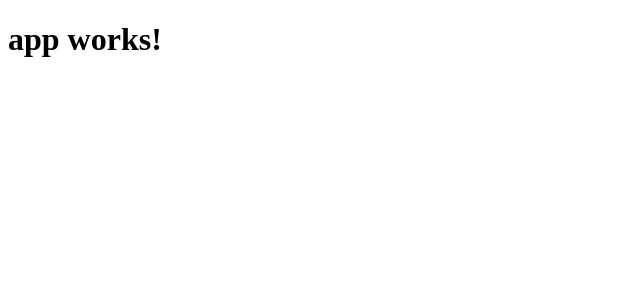
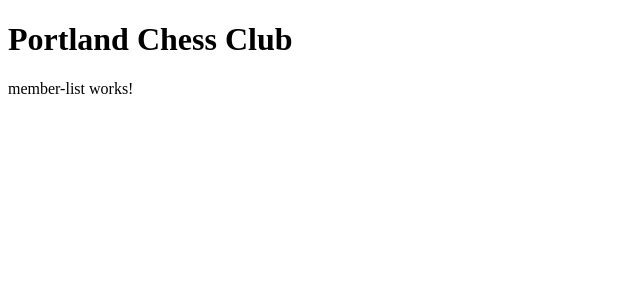
Before and after one commit to rtmath/Portland-Chess-Club, an Angular app: page / in a window 1280 px wide. Shown: the top 300 px of the page, without its empty margins (0-640 px from the left). Built offline with nearby package versions, Linux system fonts and the light colour scheme.

Commit message:
add member list component and router

```diff
--- a/src/app/app.component.html
+++ b/src/app/app.component.html
@@ -1,3 +1,2 @@
-<h1>
-  {{title}}
-</h1>
+<h1>Portland Chess Club</h1>
+<router-outlet></router-outlet>
--- /dev/null
+++ b/src/app/app.routing.ts
@@ -0,0 +1,12 @@
+import { ModuleWithProviders } from '@angular/core';
+import { Routes, RouterModule } from '@angular/router';
+import { MemberListComponent } from './member-list/member-list.component';
+
+const appRoutes: Routes = [
+  {
+    path: '',
+    component: MemberListComponent
+  }
+];
+
+export const routing: ModuleWithProviders = RouterModule.forRoot(appRoutes);
--- /dev/null
+++ b/src/app/member-list/member-list.component.html
@@ -0,0 +1,3 @@
+<p>
+  member-list works!
+</p>
--- /dev/null
+++ b/src/app/member-list/member-list.component.ts
@@ -0,0 +1,15 @@
+import { Component, OnInit } from '@angular/core';
+
+@Component({
+  selector: 'app-member-list',
+  templateUrl: './member-list.component.html',
+  styleUrls: ['./member-list.component.css']
+})
+export class MemberListComponent implements OnInit {
+
+  constructor() { }
+
+  ngOnInit() {
+  }
+
+}
```
Also changed, not shown: src/app/app.module.ts (+7 -2 lines), src/app/member-list/member-list.component.css (added), 1 other file (tests, documents, lock files or other folders).
